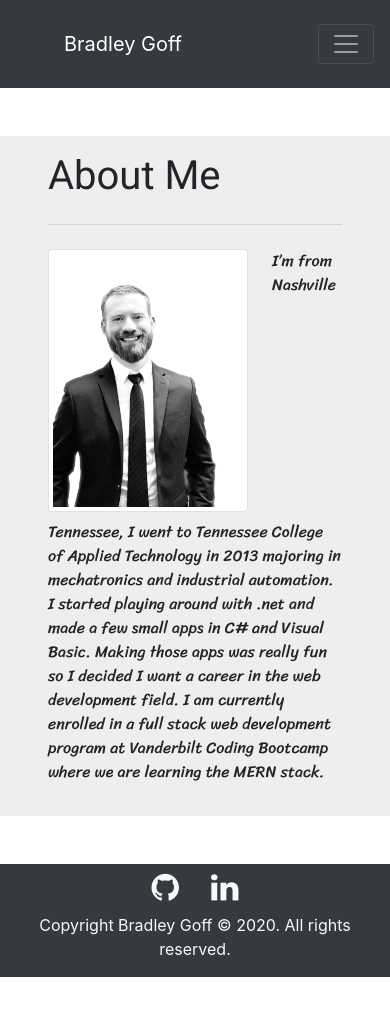
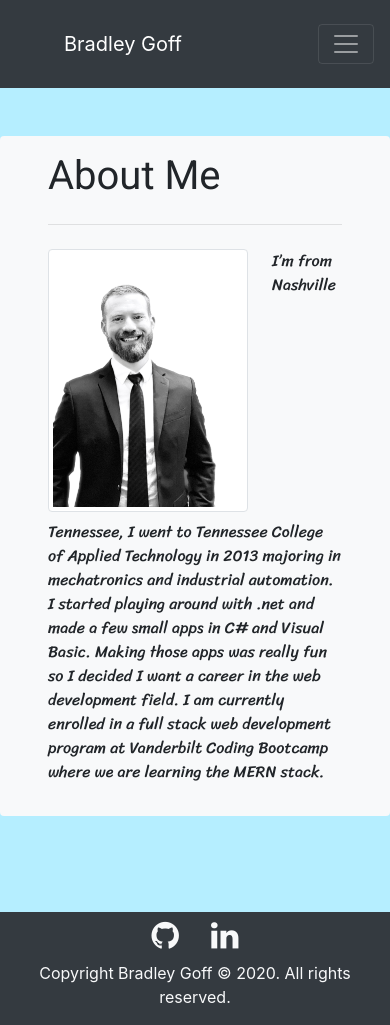
Before and after one commit to bg9892/bootcamp-h2, a plain HTML site: page index.html in a window 390 px wide. Before the commit the page ends 977 px from the top, so only its background shows below. Drawn offline with nearby package versions, Linux system fonts and the light colour scheme.

Commit message:
changed background color and changed container properties

```diff
--- a/index.html
+++ b/index.html
@@ -12,7 +12,7 @@
     <title>About Me</title>
 </head>
 
-<body>
+<body style="background-color: #00c5ff4a;">
 
     <!-- Navigation bar -->
     <nav class=" col py-4 px-lg-2 navbar navbar-expand-lg navbar-dark bg-dark mb-5">
@@ -45,9 +45,9 @@
     </nav>
 
     <!-- Main content section with profile picture and about me paragraph -->
-    <div style="background-color: #eee; max-width: 900px; min-height: 68vh;" class="container py-3 mx-auto mb-5 px-5">
+    <div style="min-height: 68vh;" class="container">
         <div class="row">
-            <div class="col-md-12">
+            <div class="col-md-8 bg-light py-3  mb-5 px-5 rounded">
                 <h1 style="font-family: 'Roboto', sans-serif;">About Me</h1>
                 <hr class="my-4">
                 <img class="img img-thumbnail float-left mr-4 mb-2" src="Assets/Images/IMG_PROFILE.jpeg"
@@ -67,7 +67,7 @@
     </div>
 
     <!-- Footer with links and a copyright paragraph-->
-    <footer class="bg-dark">
+    <footer class="bg-dark mt-5">
         <div class="container">
             <div class="row">
                 <div class="col-12">
```
Also changed, not shown: contact.html (+3 -3 lines).
